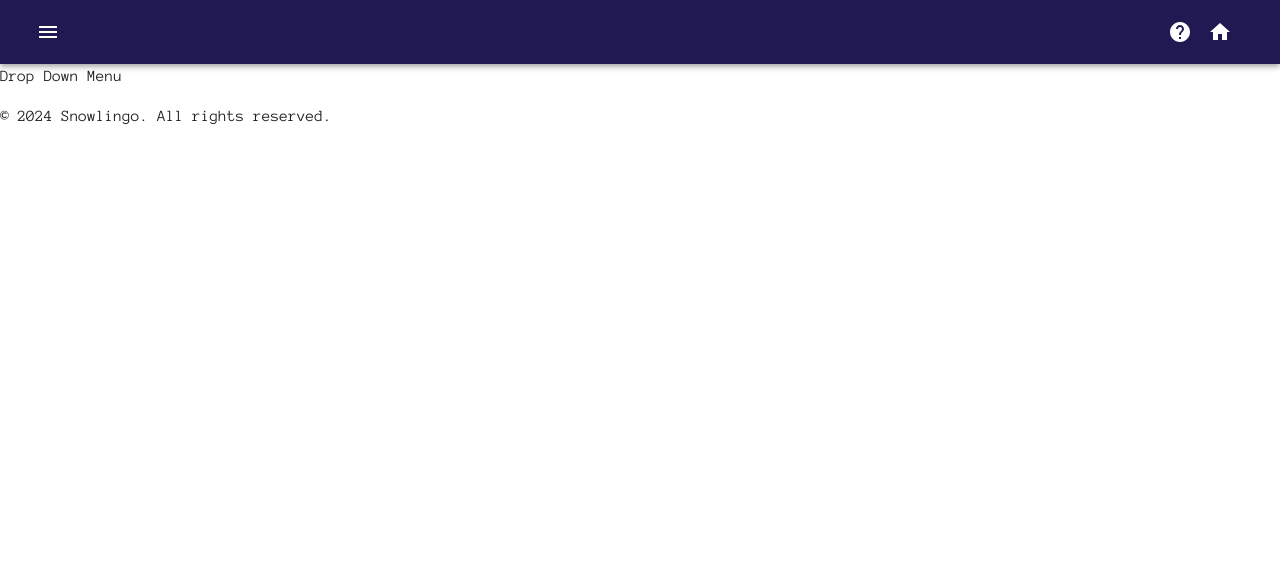
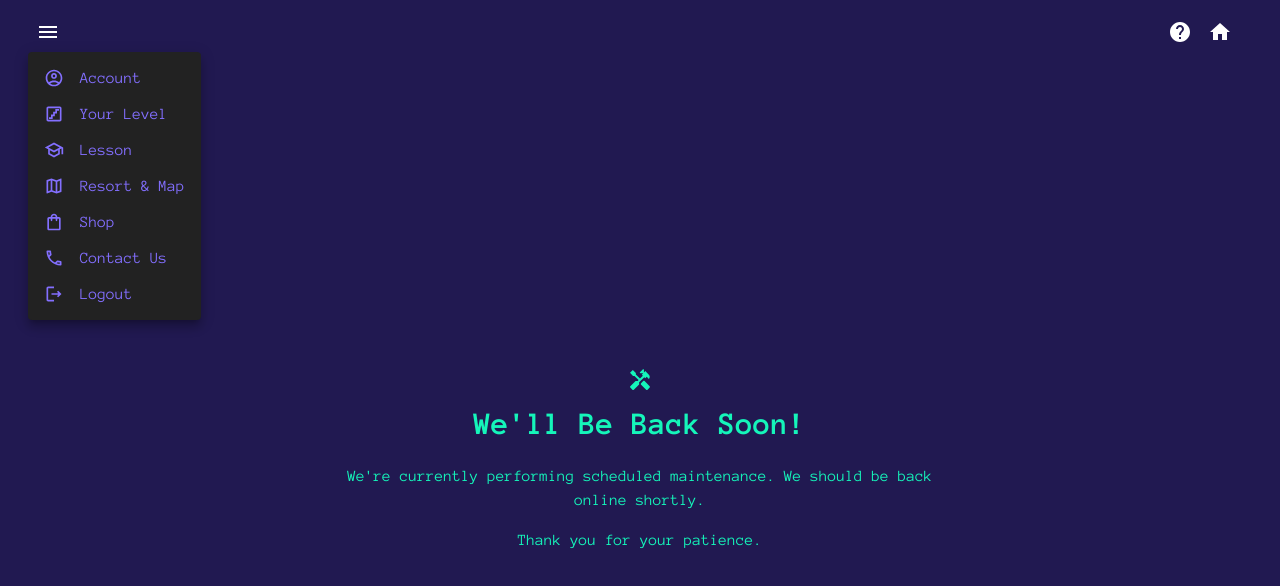
Before and after one commit to CIS5120-Project/Snowlingo, a React (Create React App) app in the folder snowlingo-front/: page /maintenance in a window 1280 px wide. Both pictures are taken after a click on the button 48 px from the left and 32 px from the top of the page. Shown: the top 586 px of the page. Built offline with nearby package versions, Linux system fonts and the light colour scheme.

Commit message:
added bg color and dropdown menu, maintanence page

```diff
--- a/snowlingo-front/src/App.js
+++ b/snowlingo-front/src/App.js
@@ -14,6 +14,7 @@ import PersonInfo from "./pages/PersonInfo/PersonInfo";
 import Home from "./pages/Home/Home";
 import Lesson from "./pages/Lesson/Lesson";
 import Unit from "./pages/Unit/Unit";
+import Maintenance from './pages/Maintenance/Maintenance';
 
 function App() {
   return (
@@ -31,6 +32,7 @@ function App() {
             <Route path="/skiinfo" element={<SkiInfo />} />
             <Route path="/personinfo" element={<PersonInfo />} />
             <Route path="/unit" element={<Unit />} />
+            <Route path="/maintenance" element={<Maintenance />} />
             <Route path="/" element={<Landing />} />
           </Routes>
         </div>
--- a/snowlingo-front/src/components/DropdownMenu/DropdownMenu.js
+++ b/snowlingo-front/src/components/DropdownMenu/DropdownMenu.js
@@ -1,13 +1,79 @@
 import React from "react";
+import { useNavigate } from 'react-router-dom';
 
-function DropdownMenu (){
+import { Menu, MenuItem, ListItemText, ListItemIcon, useTheme } from '@mui/material';
+import AccountCircleOutlinedIcon from '@mui/icons-material/AccountCircleOutlined';
+import StairsOutlinedIcon from '@mui/icons-material/StairsOutlined';
+import SchoolOutlinedIcon from '@mui/icons-material/SchoolOutlined';
+import MapOutlinedIcon from '@mui/icons-material/MapOutlined';
+import ShoppingBagOutlinedIcon from '@mui/icons-material/ShoppingBagOutlined';
+import CallOutlinedIcon from '@mui/icons-material/CallOutlined';
+import LogoutOutlinedIcon from '@mui/icons-material/LogoutOutlined';
+
+function DropdownMenu ({ anchorEl, open = false, onClose }){
+  const theme = useTheme();
+  const navigate = useNavigate();
+
+  const handleNavigate = (path) => {
+    navigate(path);
+    onClose();
+  };
+
   return (
-    <div>
-      <main> Drop Down Menu </main>
-      <footer>
-        <p>© 2024 Snowlingo. All rights reserved.</p>
-      </footer>
-    </div>
+    <Menu
+      anchorEl={anchorEl}
+      open={open}
+      onClose={onClose}
+      sx={{
+        '& .MuiPaper-root': {
+          backgroundColor: '#222',
+          color: theme.palette.primary.main,
+        },
+      }}
+    >
+      <MenuItem onClick={() => handleNavigate('/maintenance')}>
+          <ListItemIcon>
+            <AccountCircleOutlinedIcon fontSize="small" style={{color: theme.palette.primary.main}}/>
+          </ListItemIcon>
+          <ListItemText>Account</ListItemText>
+      </MenuItem>
+      <MenuItem onClick={() => handleNavigate('/maintenance')}>
+          <ListItemIcon>
+            <StairsOutlinedIcon fontSize="small" style={{color: theme.palette.primary.main}}/>
+          </ListItemIcon>
+          <ListItemText>Your Level</ListItemText>
+      </MenuItem>
+      <MenuItem onClick={() => handleNavigate('/lesson')}>
+          <ListItemIcon>
+            <SchoolOutlinedIcon fontSize="small" style={{color: theme.palette.primary.main}}/>
+          </ListItemIcon>
+          <ListItemText>Lesson</ListItemText>
+      </MenuItem>
+      <MenuItem onClick={() => handleNavigate('/maintenance')}>
+          <ListItemIcon>
+            <MapOutlinedIcon fontSize="small" style={{color: theme.palette.primary.main}}/>
+          </ListItemIcon>
+          <ListItemText>Resort & Map</ListItemText>
+      </MenuItem>
+      <MenuItem onClick={() => handleNavigate('/maintenance')}>
+          <ListItemIcon>
+            <ShoppingBagOutlinedIcon fontSize="small" style={{color: theme.palette.primary.main}}/>
+          </ListItemIcon>
+          <ListItemText>Shop</ListItemText>
+      </MenuItem>
+      <MenuItem onClick={() => handleNavigate('/maintenance')}>
+          <ListItemIcon>
+            <CallOutlinedIcon fontSize="small" style={{color: theme.palette.primary.main}}/>
+          </ListItemIcon>
+          <ListItemText>Contact Us</ListItemText>
+      </MenuItem>
+      <MenuItem onClick={() => handleNavigate('/landing')}>
+          <ListItemIcon>
+            <LogoutOutlinedIcon fontSize="small" style={{color: theme.palette.primary.main}}/>
+          </ListItemIcon>
+          <ListItemText>Logout</ListItemText>
+      </MenuItem>
+    </Menu>
   );
 };
 
--- a/snowlingo-front/src/components/Navbar/Navbar.js
+++ b/snowlingo-front/src/components/Navbar/Navbar.js
@@ -1,11 +1,26 @@
-import React from "react";
+import React, { useState } from "react";
+import { useNavigate } from 'react-router-dom';
+
 import { AppBar, Toolbar, IconButton, Typography, useTheme } from '@mui/material';
 import MenuIcon from '@mui/icons-material/Menu';
 import HelpIcon from '@mui/icons-material/Help';
 import HomeIcon from '@mui/icons-material/Home';
+import DropdownMenu from "../DropdownMenu/DropdownMenu"
 
 function Navbar (){
   const theme = useTheme();
+  const [anchorEl, setAnchorEl] = useState(null);
+
+  const navigate = useNavigate();
+
+  const handleMenuClick = (event) => {
+    setAnchorEl(event.currentTarget);
+  };
+
+  const handleClose = () => {
+    setAnchorEl(null);
+  };
+
   return (
     <AppBar position="static" style={{ width: '100%', padding: '0 1rem' }} sx={{ backgroundColor: theme.palette.primary.dark }}>
       <Toolbar>
@@ -15,6 +30,7 @@ function Navbar (){
           color="inherit"
           aria-label="menu"
           sx={{ mr: 2 }}
+          onClick={handleMenuClick}
         >
           <MenuIcon />
         </IconButton>
@@ -34,10 +50,16 @@ function Navbar (){
         <IconButton
           color="inherit"
           aria-label="home"
+          onClick = { () => navigate("/home") }
         >
           <HomeIcon />
         </IconButton>
       </Toolbar>
+      <DropdownMenu
+        anchorEl={anchorEl}
+        open={Boolean(anchorEl)}
+        onClose={handleClose}
+      />
     </AppBar>
   );
 };
--- /dev/null
+++ b/snowlingo-front/src/pages/Maintenance/Maintenance.js
@@ -0,0 +1,43 @@
+import React from 'react';
+import HandymanIcon from '@mui/icons-material/Handyman';
+
+// Basic inline styles
+const styles = {
+  container: {
+    display: 'flex',
+    flexDirection: 'column',
+    alignItems: 'center',
+    justifyContent: 'center',
+    height: '100vh',
+    textAlign: 'center',
+    backgroundColor: '#211951',
+    color: "#15F5BA",
+  },
+  header: {
+    fontSize: '2rem',
+    margin: '0.5rem 0',
+  },
+  paragraph: {
+    fontSize: '1rem',
+    margin: '0.5em 0',
+    width: '80%',
+    maxWidth: '600px',
+  },
+};
+
+function Maintenance () {
+  return (
+    <div style={styles.container}>
+      <HandymanIcon style={{ color: "#15F5BA"} }/>
+      <h1 style={styles.header}>We'll Be Back Soon!</h1>
+      <p style={styles.paragraph}>
+        We're currently performing scheduled maintenance. We should be back online shortly.
+      </p>
+      <p style={styles.paragraph}>
+        Thank you for your patience.
+      </p>
+    </div>
+  );
+};
+
+export default Maintenance;
--- a/snowlingo-front/src/theme.js
+++ b/snowlingo-front/src/theme.js
@@ -1,6 +1,16 @@
 import { createTheme } from '@mui/material/styles';
 
 const theme = createTheme({
+  components: {
+    // Style augmentation for the CssBaseline component
+    MuiCssBaseline: {
+      styleOverrides: {
+        body: {
+          backgroundColor: '#211951',
+        },
+      },
+    },
+  },
   palette: {
     // Define your color scheme here
     primary: {
```
